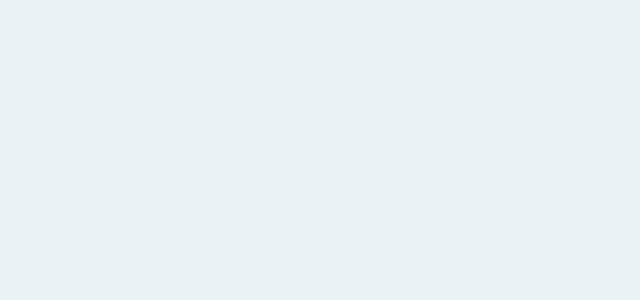
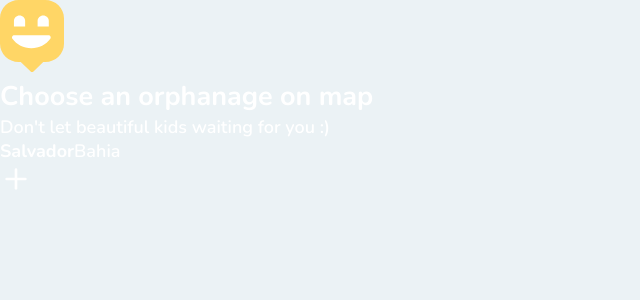
Before and after one commit to filipebteixeira98/happy-web, a React (Create React App) app: page /app in a window 1280 px wide. Before the commit this address had no page. Shown: the top 300 px of the page, without its empty margins (0-640 px from the left). Built offline with nearby package versions, Linux system fonts and the light colour scheme.

Commit message:
chore: created orphanages map page structure

```diff
--- /dev/null
+++ b/src/pages/OrphanagesMap.tsx
@@ -0,0 +1,29 @@
+import React from 'react';
+import { Link } from 'react-router-dom';
+import { FiPlus } from 'react-icons/fi';
+
+import mapMarkerImg from '../images/map-marker.svg';
+
+function OrphanagesMap() {
+  return (
+    <div id="page-map">
+      <aside>
+        <header>
+          <img src={mapMarkerImg} alt="Happy" />
+          <h2>Choose an orphanage on map</h2>
+          <p>Don't let beautiful kids waiting for you :)</p>
+        </header>
+        <footer>
+          <strong>Salvador</strong>
+          <span>Bahia</span>
+        </footer>
+      </aside>
+      <div></div>
+      <Link to="" className="create-orphanage">
+        <FiPlus size={32} color="#fff" />
+      </Link>
+    </div>
+  );
+}
+
+export default OrphanagesMap;
--- a/src/routes.tsx
+++ b/src/routes.tsx
@@ -2,6 +2,7 @@ import React from 'react';
 import { BrowserRouter, Routes, Route } from 'react-router-dom';
 
 import Landing from './pages/Landing';
+import OrphanagesMap from './pages/OrphanagesMap';
 
 function AppRoutes() {
   return (
@@ -9,6 +10,7 @@ function AppRoutes() {
       <Routes>
         <Route path="/">
           <Route index element={<Landing />} />
+          <Route path="app" element={<OrphanagesMap />} />
         </Route>
       </Routes>
     </BrowserRouter>
```
